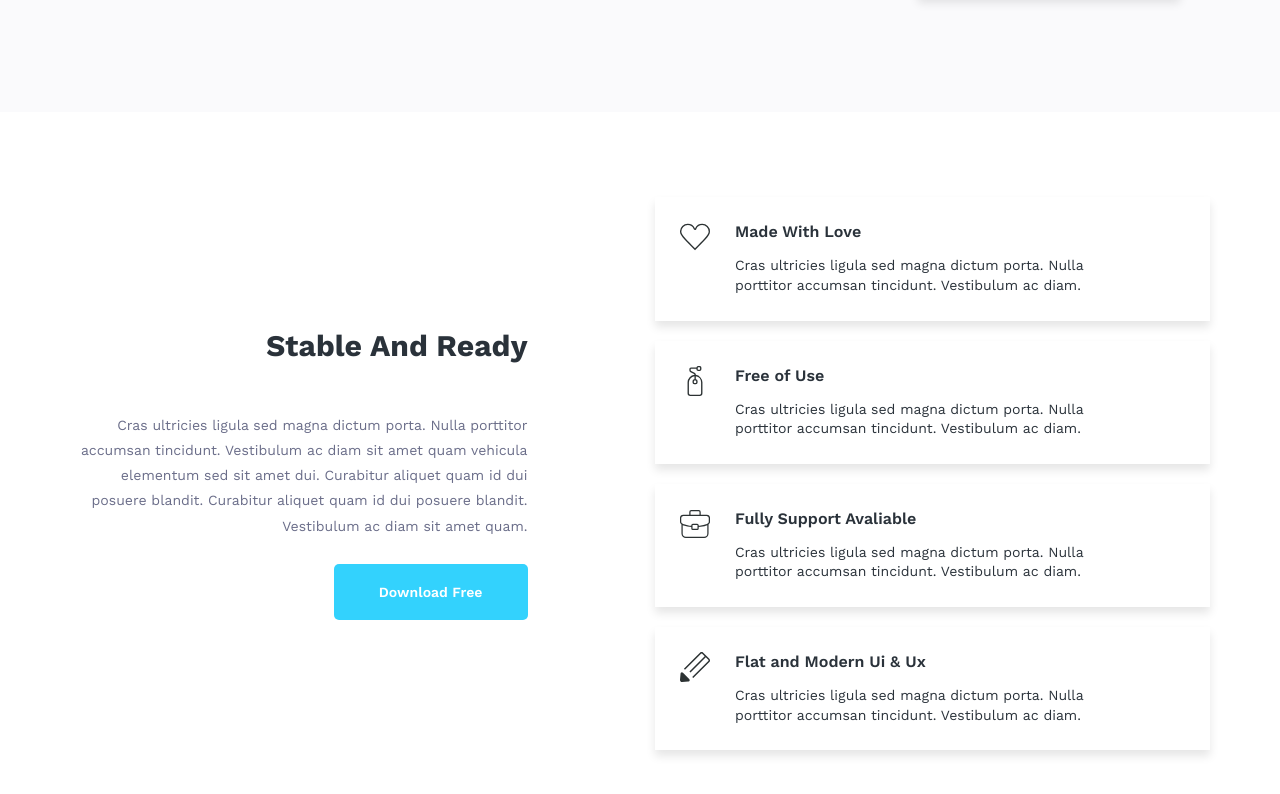
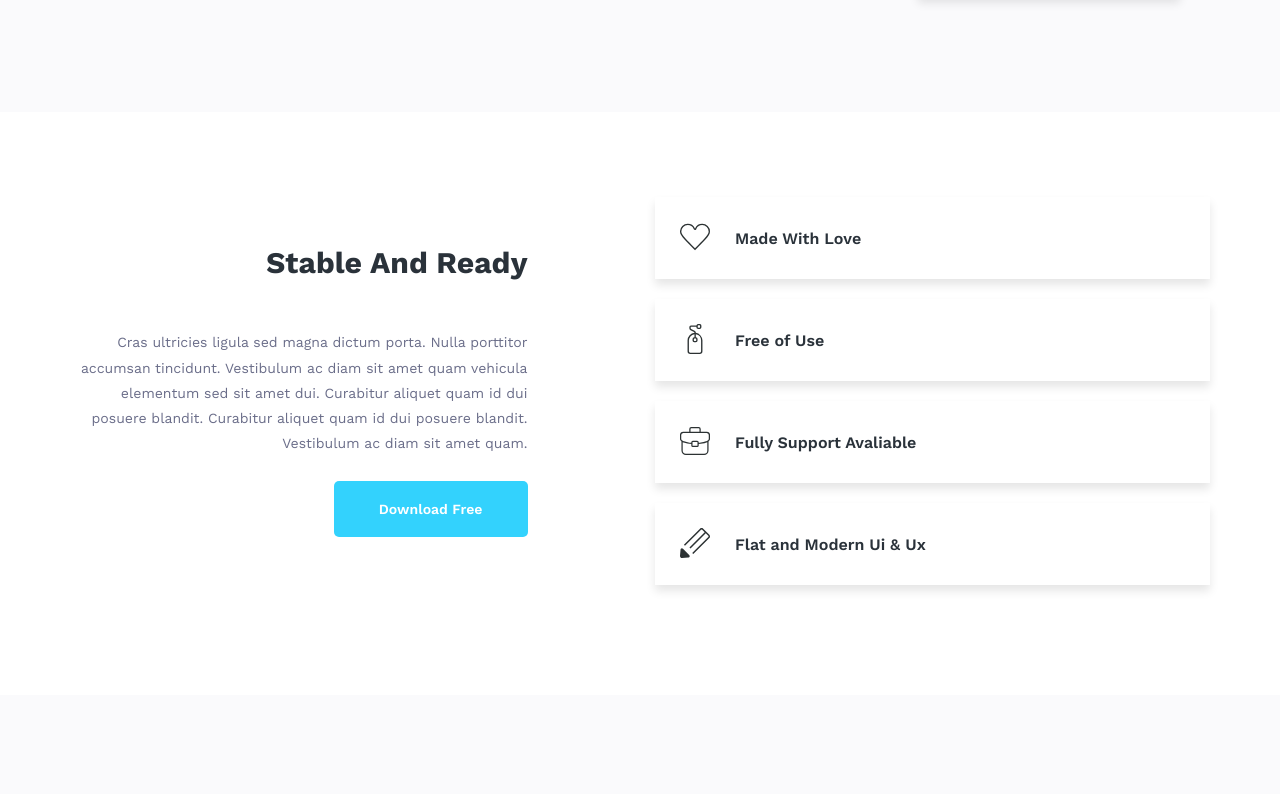
Before and after one commit to egorbabintcev/vibo-landing-page, a website: page public/index.html in a window 1280 px wide. Shown: the part 1885-2679 px from the top of the page. After the commit the page ends 2580 px from the top, so only its background shows below. Drawn offline with nearby package versions, Linux system fonts and the light colour scheme; files that its build step writes are made by us from their sources.

Commit message:
Add accordeon about card script and styles, changed some classes to rule wrapper styles

```diff
--- a/public/index.html
+++ b/public/index.html
@@ -104,18 +104,18 @@
           </div>
           <div class="about-accordeon">
             <div class="about-card">
-              <div>
+              <div class="about-card__icon-wrapper">
                 <svg class="about-card__icon">
                   <use xlink:href="./img/about-sprite.svg#heart"></use>
                 </svg>
               </div>
               <div class="about-card__text">
                 <h3 class="about-card__title">Made With Love</h3>
-                <div class="about-card__subtitle">Cras ultricies ligula sed magna dictum porta. Nulla porttitor accumsan tincidunt. Vestibulum ac diam.</div>
+                <p class="about-card__subtitle">Cras ultricies ligula sed magna dictum porta. Nulla porttitor accumsan tincidunt. Vestibulum ac diam.</p>
               </div>
             </div>
             <div class="about-card">
-              <div>
+              <div class="about-card__icon-wrapper">
                 <svg class="about-card__icon">
                   <use xlink:href="./img/about-sprite.svg#badge"></use>
                 </svg>
@@ -126,7 +126,7 @@
               </div>
             </div>
             <div class="about-card">
-              <div>
+              <div class="about-card__icon-wrapper">
                 <svg class="about-card__icon">
                   <use xlink:href="./img/about-sprite.svg#briefcase"></use>
                 </svg>
@@ -137,7 +137,7 @@
               </div>
             </div>
             <div class="about-card">
-              <div>
+              <div class="about-card__icon-wrapper">
                 <svg class="about-card__icon">
                   <use xlink:href="./img/about-sprite.svg#pencil"></use>
                 </svg>
--- a/public/js/main.js
+++ b/public/js/main.js
@@ -5,4 +5,15 @@ togglers.forEach((toggler) => {
   })
 })
 
-// TODO accordeon script for 'about' block
+document.querySelectorAll('.about-card').forEach((card) => {
+  card.addEventListener('click', (evt) => {
+    const subtitle = card.querySelector('p');
+    console.log(Boolean(subtitle.style.maxHeight));
+    if (subtitle.style.maxHeight) {
+      subtitle.style.maxHeight = null;
+    } else {
+      subtitle.style.maxHeight = subtitle.scrollHeight + 'px';
+    }
+    card.classList.toggle('active');
+  })
+})
--- a/src/sass/main.scss
+++ b/src/sass/main.scss
@@ -340,7 +340,7 @@ body {
   }
   &-card {
     display: flex;
-    align-items: flex-start;
+    align-items: center;
     padding: {
       top: 25px;
       bottom: 25px;
@@ -349,8 +349,16 @@ body {
     }
     margin-bottom: 20px;
     box-shadow: 0px 6px 9px 0px rgba(0, 0, 0, 0.1);
+    transition: .25s;
+    cursor: pointer;
     &:last-child {
       margin-bottom: 0;
+    }
+    &.active {
+      background-color: $accent--light-blue;
+      & .about-card__title {
+        margin-bottom: 15px;
+      }
     }
     &__text {
       display: flex;
@@ -360,18 +368,23 @@ body {
     &__icon {
       width: 30px;
       height: 30px;
-      margin-right: 25px;
-      align-self: flex-start;
+      &-wrapper {
+        margin-right: 25px;
+        align-self: flex-start;
+      }
     }
     &__title {
-      margin-bottom: 15px;
+      transition: .25s;
       font: {
         size: 1.6rem;
         weight: 600;
       }
     }
-    // TODO styles for height transition
     &__subtitle {
+      max-height: 0;
+      overflow: hidden;
+      transition: max-height .25s;
+      color: $light;
       line-height: 140%;
       font-size: 1.4rem;
     }
```
